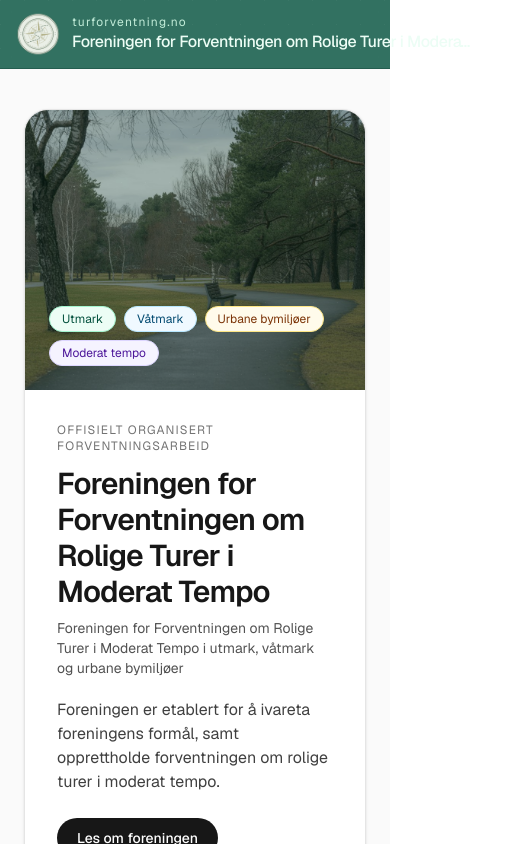
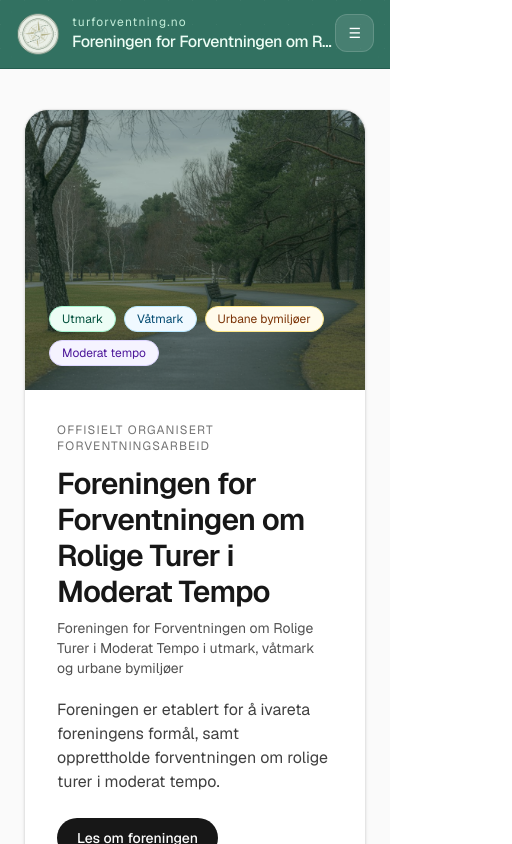
Before and after one commit to jensenentertainment-commits/turforventninger, a Next.js app: page / in a window 390 px wide. Shown: the top 844 px of the page, 512 px wide, since content can reach past the window. Built offline with nearby package versions, Linux system fonts and the light colour scheme.

Commit message:
Fix mobile header overflow (min-w-0)

```diff
--- a/app/components/SiteShell.tsx
+++ b/app/components/SiteShell.tsx
@@ -36,7 +36,9 @@ export function SiteShell({ children }: { children: React.ReactNode }) {
         </div>
 
         <div className="relative mx-auto flex max-w-6xl items-center justify-between px-4 py-3 sm:px-6">
-          <Link href="/" className="group flex items-center gap-3">
+          <Link href="/" className="group flex min-w-0 items-center gap-3">
+
+
             <Image
               src="/logo/logo-emblem.png"
               alt="Foreningen for Forventningen om Rolige Turer i Moderat Tempo"
```
